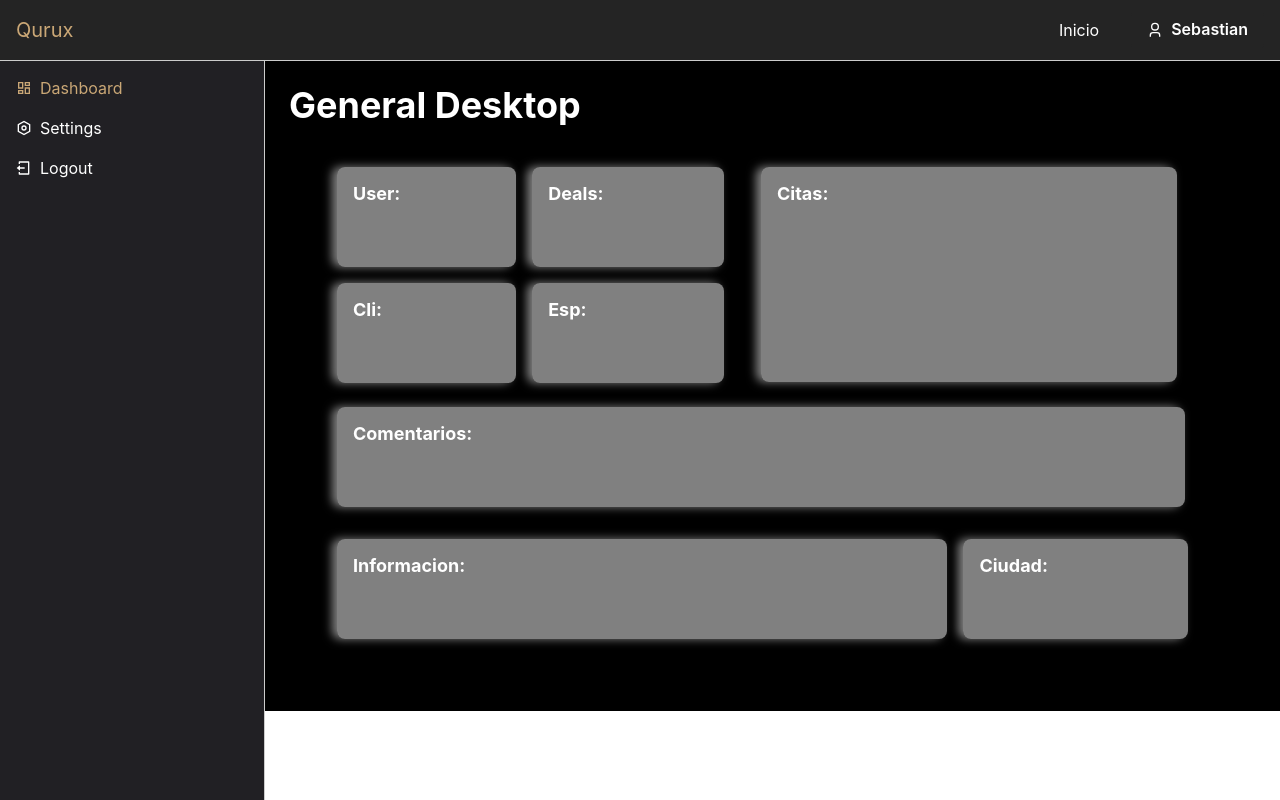
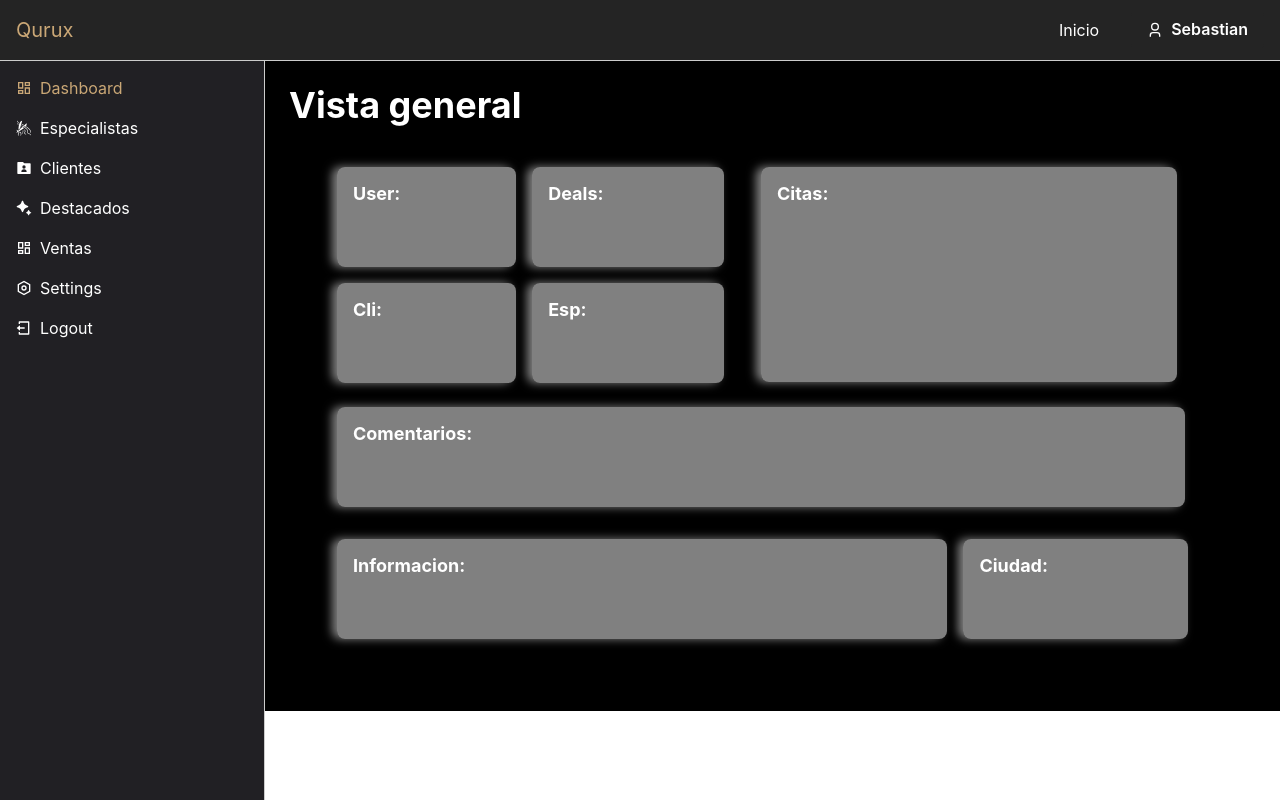
Before and after one commit to SebastianLozanoValle/scheduled-client, a React (Vite) app: page /dashboard in a window 1280 px wide. Built offline with nearby package versions, Linux system fonts and the light colour scheme; a web font is replaced by a local one.

Commit message:
octavo commit

```diff
--- a/src/components/DashboardSideNavBar.jsx
+++ b/src/components/DashboardSideNavBar.jsx
@@ -1,5 +1,6 @@
 import { Box, Icon, Link as ChakraLink, VStack } from "@chakra-ui/react";
-import { RiDashboardLine, RiSettingsLine, RiLogoutBoxLine } from "react-icons/ri";
+import { RiDashboardLine, RiSettingsLine, RiLogoutBoxLine, RiFolderUserFill, RiBardFill } from "react-icons/ri";
+import { GiHairStrands } from "react-icons/gi";
 import { NavLink, useLocation } from "react-router-dom";
 
 export const DashboardSideNavBar = () => {
@@ -8,7 +9,12 @@ export const DashboardSideNavBar = () => {
   const Link = ({ to, children, icon }) => {
     const isActive = location.pathname === to;
     return (
-      <ChakraLink as={NavLink} to={to} display="flex" alignItems="center" color={isActive ? "#caa776" : "inherit"}>
+      <ChakraLink as={NavLink} to={to} h={'auto'} transition='.5s' display="flex" alignItems="center" color={isActive ? "#caa776" : "inherit"}
+        _hover={{
+          color: 'brand.primary',
+          transform: 'scale(1.2)'
+        }}
+      >
         <Icon as={icon} mr="2" />
         {children}
       </ChakraLink>
@@ -19,6 +25,10 @@ export const DashboardSideNavBar = () => {
     <Box position='fixed' left={0} w="265px" bg="#212024" color='white' p="4" h="calc(100vh - 60px)" borderRight='solid 1px #ccc'>
       <VStack spacing="4" align="start" height='100%'>
         <Link to="/dashboard" icon={RiDashboardLine}>Dashboard</Link>
+        <Link to="/especialistas" icon={GiHairStrands}>Especialistas</Link>
+        <Link to="/clientes" icon={RiFolderUserFill}>Clientes</Link>
+        <Link to="/destacados" icon={RiBardFill}>Destacados</Link>
+        <Link to="/ventas" icon={RiDashboardLine}>Ventas</Link>
         <Link to="/settings" icon={RiSettingsLine}>Settings</Link>
         <Link to="/logout" icon={RiLogoutBoxLine}>Logout</Link>
       </VStack>
--- a/src/components/GeneralBox.jsx
+++ b/src/components/GeneralBox.jsx
@@ -9,6 +9,11 @@ export const GeneralBox = ({ w, h, flex, children }) => {
             borderLeft='solid 1 px rgba(255, 255, 255, 0.5)'
             borderTop='solid 1 px rgba(255, 255, 255, 0.5)'
             boxShadow='-5px 0px 10px rgba(255, 255, 255, 0.5)'
+            _hover={{
+                bg: 'rgba(255, 255, 255, 0.3)',
+                transform: 'scale(1.05)',
+                transition: 'all 0.2s ease-in-out'
+            }}
         >
             {children}
         </Box>
--- a/src/pages/dashboard/General.jsx
+++ b/src/pages/dashboard/General.jsx
@@ -3,7 +3,7 @@ import { GeneralDesktop } from "./desktop/GeneralDesktop"
 
 export const General = ({ isMobile }) => {
     return (
-        <Box ml='265px' p={6} bg='black' w='100vw' color='white'>
+        <Box p={6} bg='black' w='100vw' color='white'>
             {isMobile ? <h1>General Mobile</h1> : <GeneralDesktop />}
         </Box>
     )
--- a/src/pages/dashboard/desktop/GeneralDesktop.jsx
+++ b/src/pages/dashboard/desktop/GeneralDesktop.jsx
@@ -3,8 +3,8 @@ import { GeneralBox } from "../../../components/GeneralBox"
 
 export const GeneralDesktop = () => {
     return (
-        <Box>
-            <Heading>General Desktop</Heading>
+        <Box ml='265px'>
+            <Heading>Vista general</Heading>
             <Box  w={{ md: '60vw', lg: '60vw', xl: '70vw' }} m={4} p={4}>
                 <Box w='50%'>
                     <Flex flexWrap={'wrap'} gap={4} w='200%'>
--- a/src/theme/theme.js
+++ b/src/theme/theme.js
@@ -3,7 +3,7 @@ import { extendTheme } from '@chakra-ui/react';
 const theme = extendTheme({
     colors: {
       brand: {
-        primary: '#BF292E',
+        primary: '#caa776',
         secondary: '#707070',
         terciary: '',
         background: '#DCDCDC',
```
